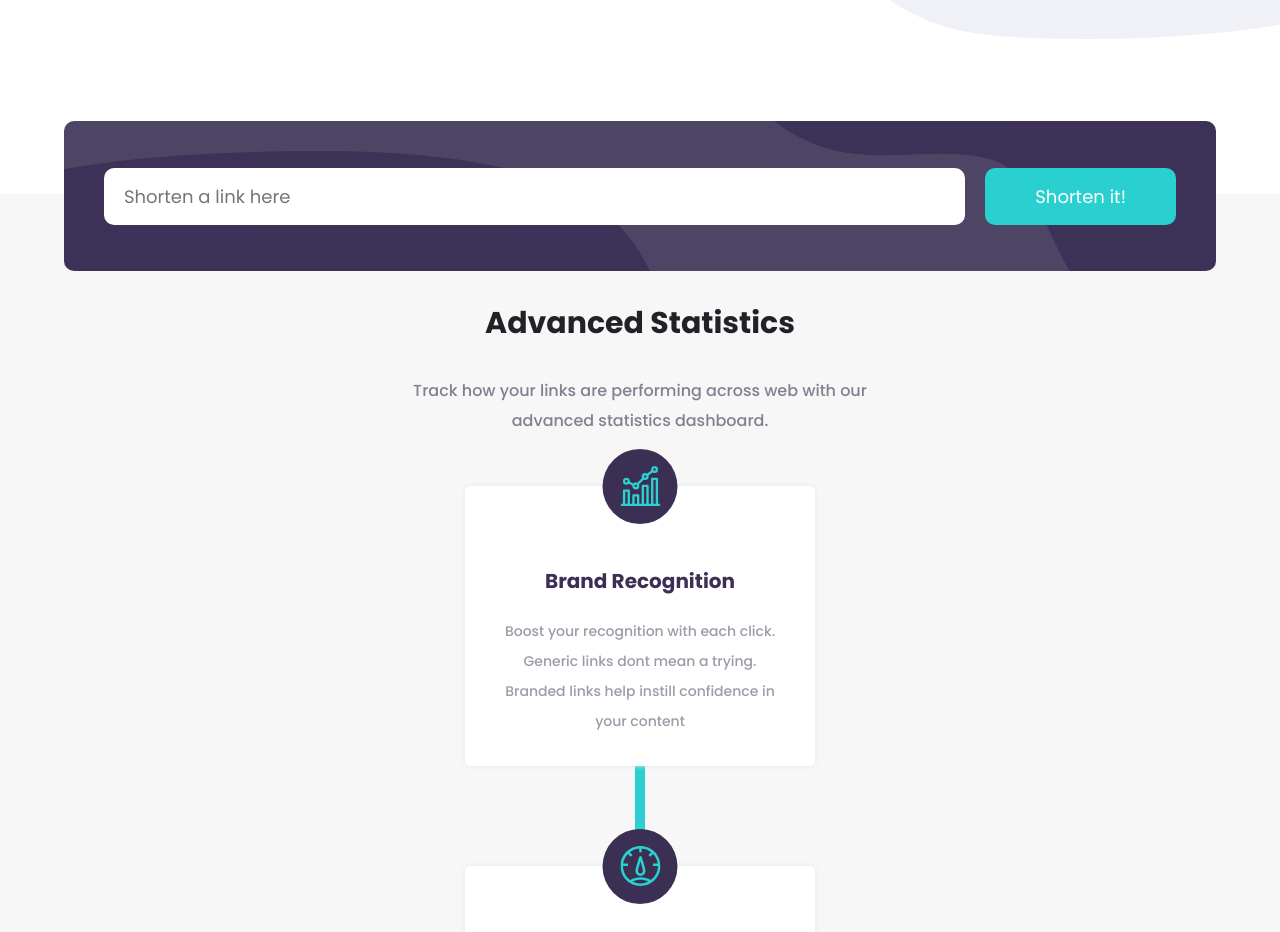
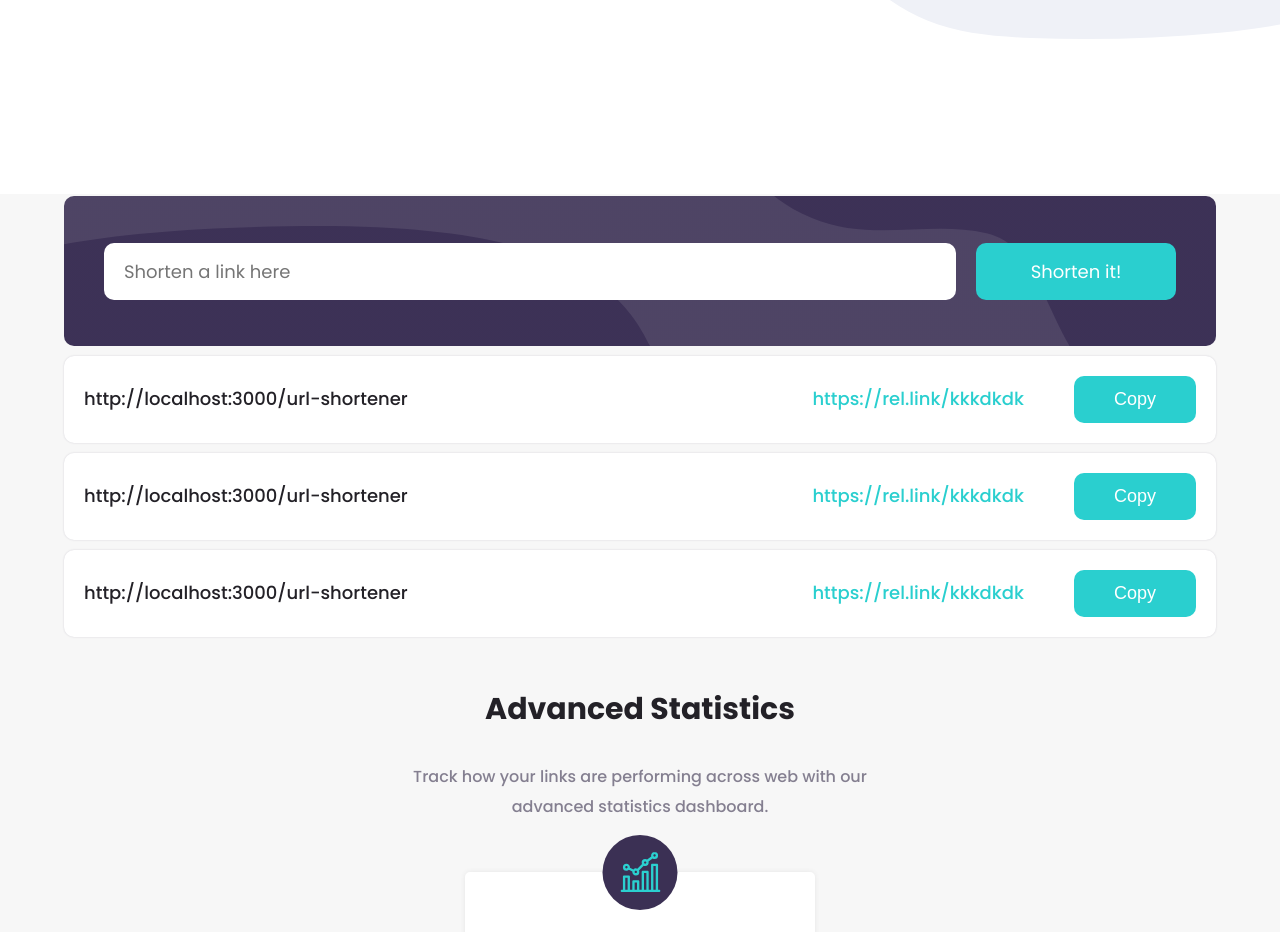
Before and after one commit to chiefcipher/url-shortener, a React (Create React App) app: page / in a window 1280 px wide. Shown: the part 563-1495 px from the top of the page. Built offline with nearby package versions, Linux system fonts and the light colour scheme.

Commit message:
shortened

```diff
--- a/package.json
+++ b/package.json
@@ -7,6 +7,7 @@
     "@testing-library/jest-dom": "^5.16.2",
     "@testing-library/react": "^12.1.3",
     "@testing-library/user-event": "^13.5.0",
+    "axios": "^0.26.0",
     "gh-pages": "^3.2.3",
     "react": "^17.0.2",
     "react-dom": "^17.0.2",
@@ -20,7 +21,7 @@
     "test": "react-scripts test",
     "eject": "react-scripts eject",
     "predeploy": "npm run build",
-     "deploy": "gh-pages -d build"
+    "deploy": "gh-pages -d build"
   },
   "eslintConfig": {
     "extends": [
--- a/src/components/Advanced/Advanced.jsx
+++ b/src/components/Advanced/Advanced.jsx
@@ -7,7 +7,7 @@ import { Shorten } from './Shorten/Shorten';
 export const Advanced = props => {
     return (
         <section className='advanced' >
-            <Shorten />
+            <Shorten {...props } />
             <h1 className='advanced__heading'>
                 Advanced Statistics
             </h1>
--- a/src/components/Advanced/Shorten/Shorten.jsx
+++ b/src/components/Advanced/Shorten/Shorten.jsx
@@ -1,10 +1,24 @@
 import React from "react";
 
 export const Shorten  = props => {
+    {
+        console.log(props , 'from shorten')
+    }
     return (
         <div className="shorten" >
-            <input type='text' className="shorten__text-area" placeholder="Shorten a link here" />
-            <button className="shorten__cta "> Shorten it!</button>
-        </div>
+            <div className="shorten__cta-container" >
+                <input value={props.shortenInputValue} onChange={props.handleInputChange} type='text' className="shorten__text-area" placeholder="Shorten a link here" />
+                <button className="shorten__cta "> Shorten it!</button>
+
+            </div>
+
+            <ul className="shorten__urls" >
+            {props.shortenedURL.map ( item => (
+                <li className="shorten__url" > <div className="main-url">{item.mainURL}</div><div className="shortened-url">{item.shortenedURL}</div> <button className="copy-btn">Copy</button></li>
+
+            ))}
+           </ul>
+
+     </div>
     )
 }
--- a/src/containers/App/App.jsx
+++ b/src/containers/App/App.jsx
@@ -11,6 +11,26 @@ class  App extends React.Component  {
     nav : {
       widthForMobileDevice : false ,
       showMobileNav : false
+    },
+    shortenURL : {
+      value : "" ,
+      shortened : [
+        {  mainURL : 'http://localhost:3000/url-shortener' ,
+          shortenedURL : 'https://rel.link/kkkdkdk' ,
+          statusText : 'Copied' ,
+          id: '2334' },
+
+          {  mainURL : 'http://localhost:3000/url-shortener' ,
+          shortenedURL : 'https://rel.link/kkkdkdk' ,
+          statusText : 'Copied' ,
+          id: '2334' },
+
+          {  mainURL : 'http://localhost:3000/url-shortener' ,
+          shortenedURL : 'https://rel.link/kkkdkdk' ,
+          statusText : 'Copied' ,
+          id: '2334' },
+
+      ]
     }
   }
   componentDidMount() {
@@ -34,6 +54,7 @@ class  App extends React.Component  {
     return true
   }
 
+
   toggleMobileNav = ()=> {
     this.setState(prevState => {
       return {
@@ -44,12 +65,22 @@ class  App extends React.Component  {
       }
     })
   }
+
+  shortenInputChange = (event)=> {
+    this.setState(prevState => ({
+      ...prevState,
+      shortenURL : {
+        ...this.state.shortenURL ,
+        value : event.target.value
+      }
+    }))
+  }
   render (){
     return (
       <main className="App">
       <Nav isMobileDevice={this.state.nav.widthForMobileDevice} showMobileNav={this.state.nav.showMobileNav} toggleMobileNav={this.toggleMobileNav}/>
       <Hero />
-      <Advanced />
+      <Advanced shortenedURL={this.state.shortenURL.shortened} shortenInputValue={this.state.shortenURL.value} handleInputChange={this.shortenInputChange}/>
       <Boost />
       <Footer />
       </main>
--- a/src/containers/App/sass/_advanced.scss
+++ b/src/containers/App/sass/_advanced.scss
@@ -12,7 +12,7 @@
         font-size : 3rem ;
         font-weight : 700 ;
         color : $c-very-dark-violet ;
-        margin : 3rem 0 ;
+        margin : 5rem 0 3rem 0 ;
     }
     &__description {
         max-width :500px ;
--- a/src/containers/App/sass/_shorten.scss
+++ b/src/containers/App/sass/_shorten.scss
@@ -1,6 +1,8 @@
 .shorten {
     width : 100% ;
-    margin : 0 auto ;
+    height : fit-content ;
+
+    &__cta-container {
         height : 15rem ;
         margin-top : -75px ;
         background-position: center ;
@@ -12,6 +14,7 @@
         align-items: center ;
         padding : 4rem ;
         border-radius: 10px ;
+        margin : 0 auto ;
 
 
         @media (max-width : 750px ) {
@@ -23,6 +26,9 @@
             display: block ;
             ;
         }
+    }
+
+
     &__text-area,
     &__cta {
         font-size : 1.8rem ;
@@ -50,9 +56,65 @@
         padding : 1.5rem 5rem ;
         background : $c-cyan ;
         color : #fff ;
+        flex:  0 1 200px  ;
+
 
         @media (max-width : 750px ) {
             margin : 2rem auto ;
         }
     }
+
+    &__urls {
+        list-style: none ;
+        width: 100% ;
+
     }
+
+    &__url {
+        display:  flex ;
+        flex-direction: row ;
+        justify-content: space-between ;
+        align-items: baseline;
+        font-size : 1.8rem ;
+        font-weight: 500 ;
+        background : #fff ;
+        color : #000 ;
+        padding :20px ;
+        margin : 10px 0 ;
+        border-radius : 1rem ;;
+        box-shadow: 0 0 2px rgba($c-dark-violet , .2);
+
+        @media(max-width : 800px ) {
+            flex-direction: column ;
+        }
+
+        .main-url {
+            margin-right: auto ;
+            color : $c-very-dark-violet  ;
+        }
+
+        .shortened-url {
+            margin-right: 5rem ;
+            color  : $c-cyan ;
+
+            @media(max-width : 800px ) {
+                margin : 1rem 0 ;
+            }
+        }
+
+        .copy-btn {
+            padding : 1.3rem 4rem ;
+            border-radius: 1rem ;
+            font-size : 1.8rem ;
+            font-weight : 500 ;
+            color : #fff ;
+            background : $c-cyan ;
+            outline: none ;
+            border : none ;
+            @media(max-width : 800px ) {
+                width : 100% ;
+            }
+        }
+
+    }
+}
```
Also changed, not shown: 1 other file (tests, documents, lock files or other folders). Lines whose indentation alone changed are shown as unchanged.
